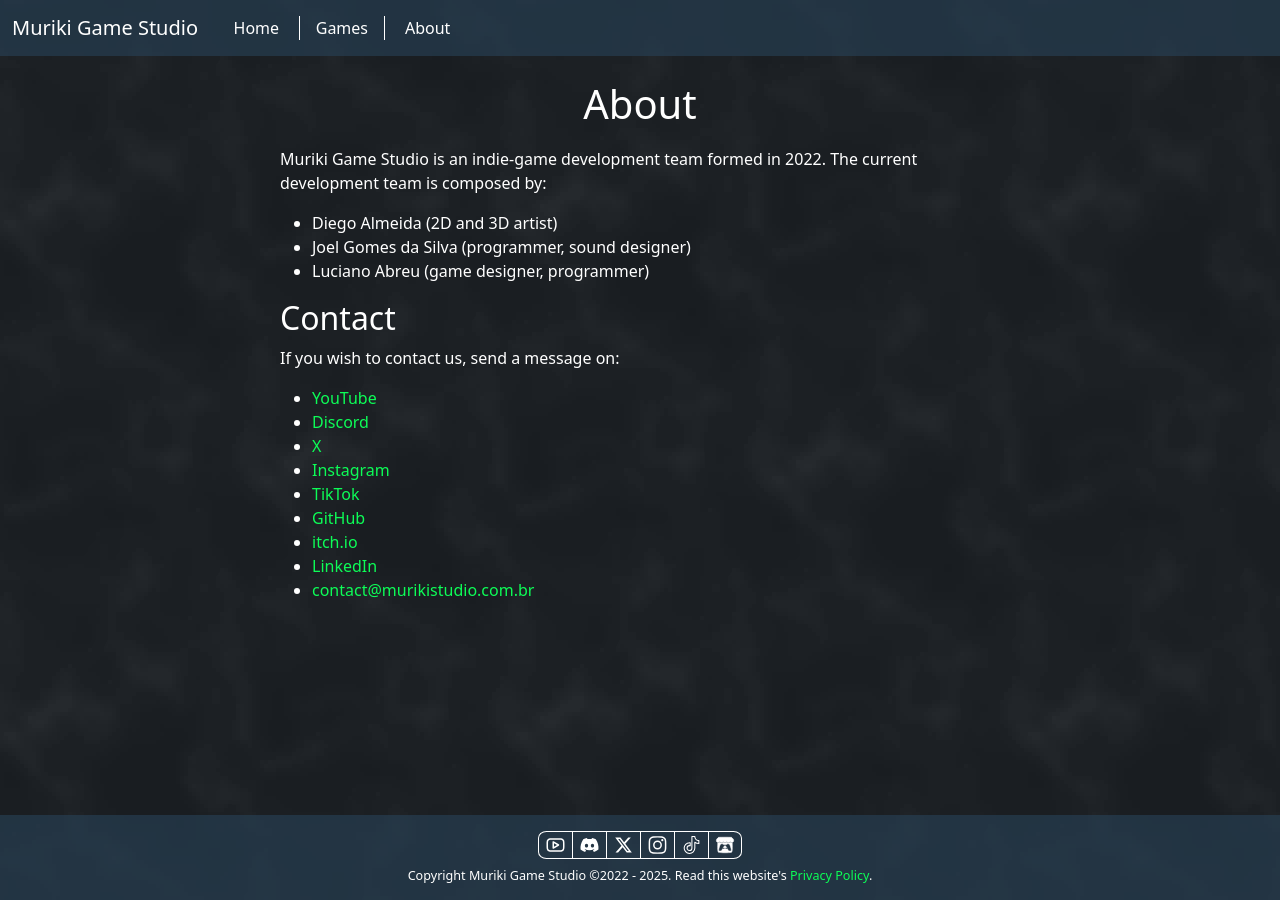
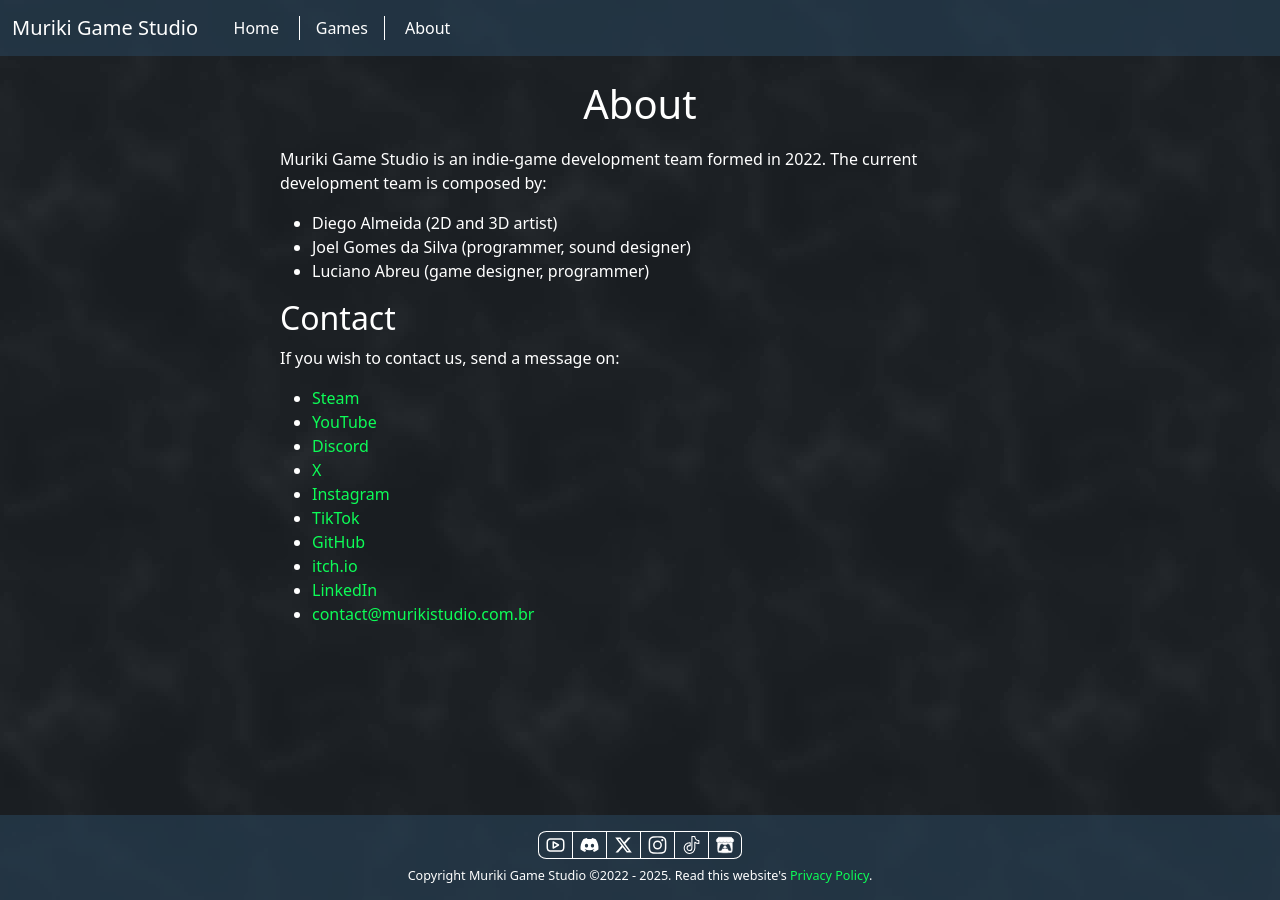
Before and after one commit to murikistudio/murikistudio.com.br, a Jekyll site: the page built from pages/about.md, in a window 1280 px wide. Built offline with Jekyll 4.4.1, drawn with Linux system fonts in a browser that asks for light colours.

Commit message:
Update contact.yml

```diff
--- a/_data/contact.yml
+++ b/_data/contact.yml
@@ -1,3 +1,7 @@
+- name: Steam
+  icon: steam
+  show_on_footer: false
+  url: "https://store.steampowered.com/developer/murikistudio/"
 - name: YouTube
   icon: youtube
   show_on_footer: true
```
